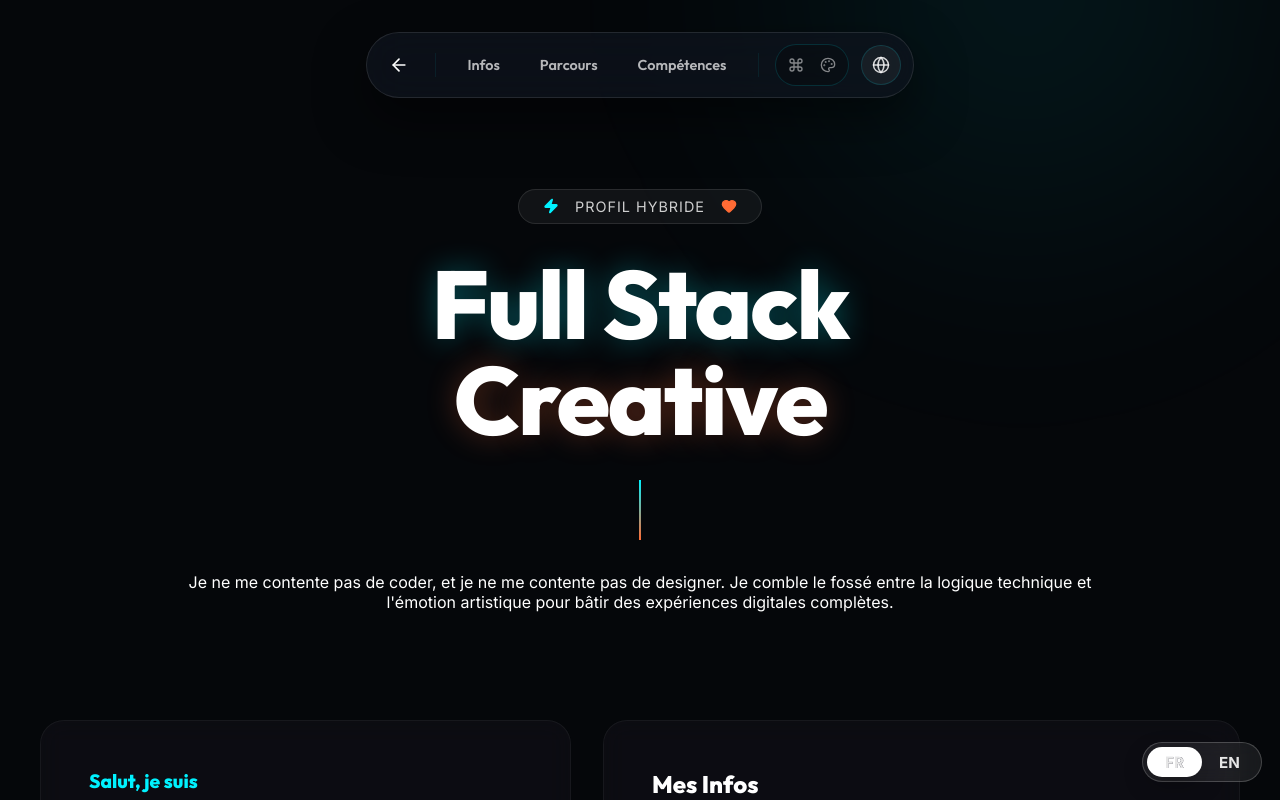
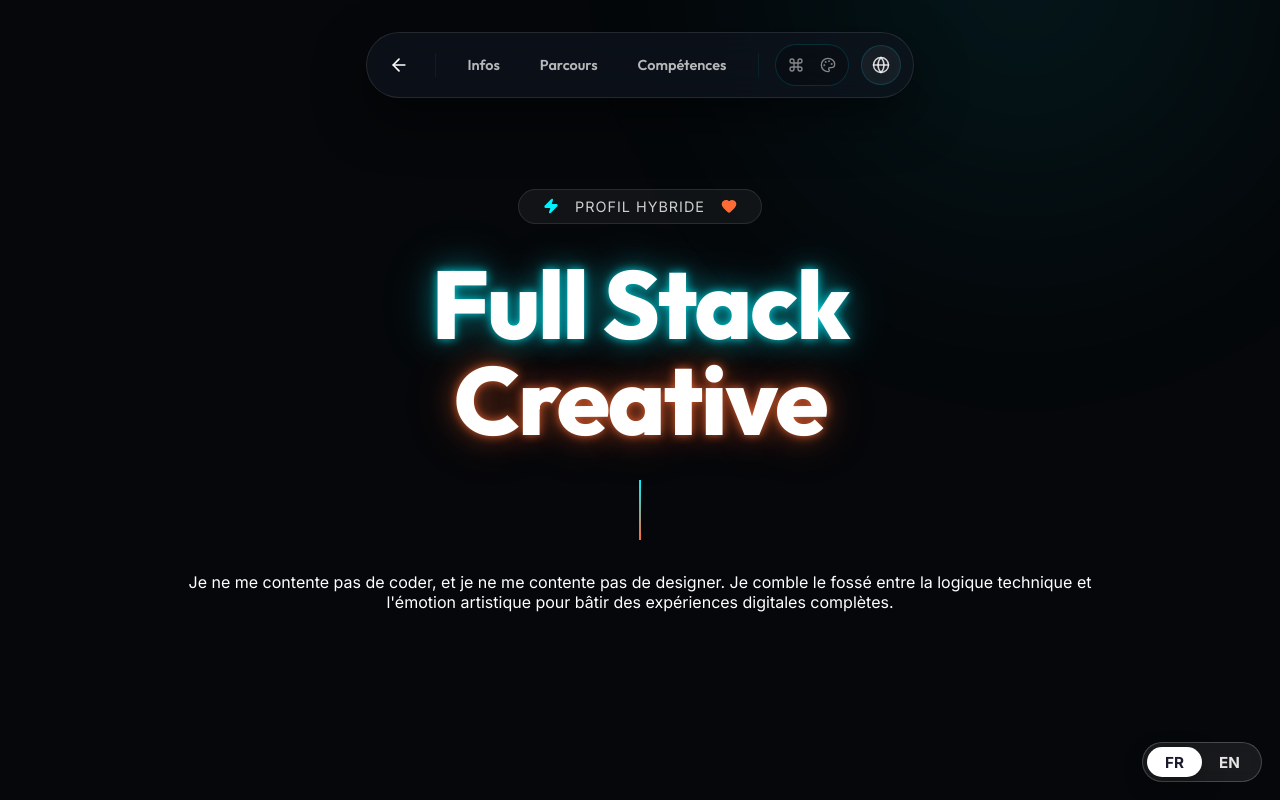
Before and after one commit to RamyBenali/ramy-bnl, a React (Vite) app: page /about in a window 1280 px wide. Shown: the top 800 px of the page. Built offline with nearby package versions, Linux system fonts and the light colour scheme.

Commit message:
Fix reponsive bugs and colorymetrics bugs

```diff
--- a/src/components/ContactForm.css
+++ b/src/components/ContactForm.css
@@ -14,7 +14,7 @@
 .contact-modal {
     position: relative;
     width: 95%;
-    max-width: 420px;
+    max-width: 500px;
     background: rgba(10, 10, 11, 0.4);
     /* Much more transparent */
     backdrop-filter: blur(30px);
@@ -57,6 +57,17 @@
 }
 
 .contact-modal.fusion .contact-header p {
+    color: #333;
+    font-weight: 500;
+}
+
+.contact-modal.fusion .form-group label {
+    opacity: 0.9;
+    color: #000;
+}
+
+.contact-modal.fusion .form-group input::placeholder,
+.contact-modal.fusion .form-group textarea::placeholder {
     color: #666;
 }
 
@@ -210,6 +221,11 @@
     transition: all 0.3s ease;
 }
 
+.form-group textarea {
+    resize: none;
+    min-height: 120px;
+}
+
 /* Fix for Chrome Autocomplete (White background/text) */
 .form-group input:-webkit-autofill,
 .form-group input:-webkit-autofill:hover,
--- a/src/components/FloatingLanguageToggle.css
+++ b/src/components/FloatingLanguageToggle.css
@@ -29,7 +29,7 @@
     place-items: center;
     font-size: 0.95rem;
     color: #e6e6e6;
-    z-index: 2;
+    z-index: 1;
     font-weight: 800;
 }
 
@@ -47,7 +47,7 @@
     font-size: 0.95rem;
     font-weight: 900;
     box-shadow: 0 8px 24px rgba(0, 0, 0, 0.25);
-    z-index: 1;
+    z-index: 2;
 }
 
 [data-theme='dev'] .thumb {
--- a/src/components/Navbar.tsx
+++ b/src/components/Navbar.tsx
@@ -21,6 +21,17 @@ const Navbar: React.FC = () => {
         window.addEventListener('scroll', handleScroll);
         return () => window.removeEventListener('scroll', handleScroll);
     }, []);
+
+    useEffect(() => {
+        const handleResize = () => {
+            if (window.innerWidth > 900 && isMenuOpen) {
+                setIsMenuOpen(false);
+            }
+        };
+
+        window.addEventListener('resize', handleResize);
+        return () => window.removeEventListener('resize', handleResize);
+    }, [isMenuOpen]);
 
     const isDev = location.pathname === '/dev';
     const isCreative = location.pathname === '/creative';
--- a/src/pages/AboutPage.css
+++ b/src/pages/AboutPage.css
@@ -79,12 +79,18 @@
 
 .text-dev {
     color: #fff;
-    text-shadow: 0 0 30px rgba(0, 242, 255, 0.3);
+    text-shadow:
+        0 0 10px rgba(0, 242, 255, 0.8),
+        0 0 30px rgba(0, 242, 255, 0.4),
+        0 0 60px rgba(0, 242, 255, 0.2);
 }
 
 .text-crea {
     color: #fff;
-    text-shadow: 0 0 30px rgba(255, 107, 53, 0.3);
+    text-shadow:
+        0 0 10px rgba(255, 107, 53, 0.8),
+        0 0 30px rgba(255, 107, 53, 0.4),
+        0 0 60px rgba(255, 107, 53, 0.2);
 }
 
 .fusion-divider {
@@ -133,6 +139,13 @@
     margin-bottom: 8rem;
     position: relative;
     z-index: 5;
+    background: var(--dev-bg);
+}
+
+@media (min-width: 901px) and (max-height: 1000px) {
+    .hero-fusion {
+        margin-bottom: 10rem;
+    }
 }
 
 .profile-fusion-grid {
--- a/src/pages/AboutPage.tsx
+++ b/src/pages/AboutPage.tsx
@@ -26,7 +26,7 @@ const AboutPage: React.FC = () => {
         offset: ["start start", "end end"]
     });
 
-    const yHero = useTransform(scrollYProgress, [0, 0.2], [0, window.innerWidth < 900 ? 0 : 200]);
+    const yHero = useTransform(scrollYProgress, [0, 0.2], [0, (window.innerWidth < 1200 || window.innerHeight < 950) ? 0 : 200]);
     const opacityHero = useTransform(scrollYProgress, [0, 0.2], [1, 0]);
 
     const experience = t('about.resume.experience_list', { returnObjects: true }) as any[];
```
